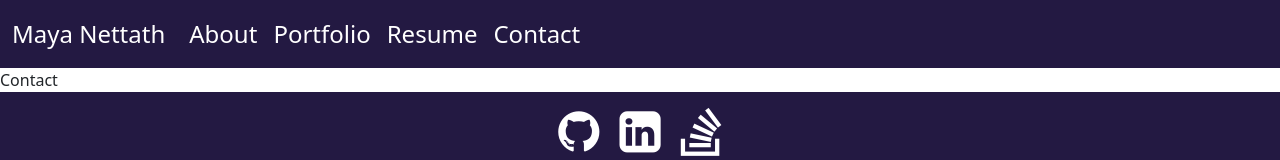
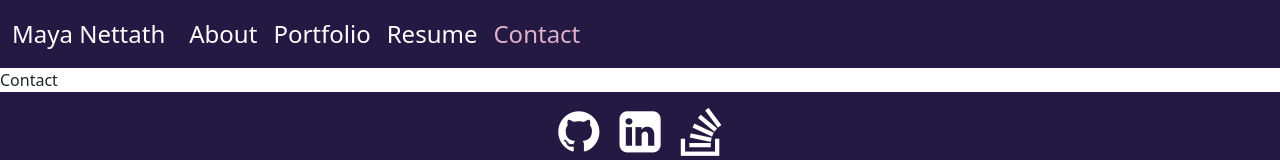
Before and after one commit to mnettath/react-portfolio, a React (Vite) app: page /contact in a window 1280 px wide. Shown: the top 160 px of the page. Built offline with nearby package versions, Linux system fonts and the light colour scheme.

Commit message:
debugged Nav.jsx, colors on nav bar change depending on which tab is active

```diff
--- a/src/App.css
+++ b/src/App.css
@@ -5,6 +5,17 @@
   font-size: 1.5rem;
 }
 
+/* Target the active link within the navbar */
+.navbar-nav .nav-link.active,
+.navbar-nav .nav-link.show {
+  color: #e0b1cb; /* Your custom color for active links */
+}
+
+/* Target all links within the navbar */
+.navbar-nav .nav-link {
+  color: white; /* Your custom color for inactive links */
+}
+
 .footer-icon {
   padding-right: 10px;
   padding-left: 10px;
--- a/src/components/Navigation.jsx
+++ b/src/components/Navigation.jsx
@@ -1,5 +1,5 @@
-import React from 'react'
-import { Link, useLocation } from 'react-router-dom';
+import React from "react";
+import { Link, useLocation } from "react-router-dom";
 
 function NavTabs() {
   const currentPage = useLocation().pathname;
@@ -11,7 +11,7 @@ function NavTabs() {
           to="/"
           // This is a conditional (ternary) operator that checks to see if the current page is "Home"
           // If it is, we set the current page to 'nav-link-active', otherwise we set it to 'nav-link'
-          className={currentPage === '/' ? 'nav-link active text-white' : 'nav-link text-white'}
+          className={currentPage === "/" ? "nav-link active" : "nav-link"}
         >
           About
         </Link>
@@ -20,7 +20,9 @@ function NavTabs() {
         <Link
           to="/portfolio"
           // Check to see if the currentPage is `Blog`, and if so we use the active link class from bootstrap. Otherwise, we set it to a normal nav-link
-          className={currentPage === '/Blog' ? 'nav-link active text-white' : 'nav-link text-white'}
+          className={
+            currentPage === "/portfolio" ? "nav-link active" : "nav-link"
+          }
         >
           Portfolio
         </Link>
@@ -29,7 +31,7 @@ function NavTabs() {
         <Link
           to="/resume"
           // Check to see if the currentPage is `Contact`, and if so we use the active link class from bootstrap. Otherwise, we set it to a normal nav-link
-          className={currentPage === '/Contact' ? 'nav-link active text-white' : 'nav-link text-white'}
+          className={currentPage === "/resume" ? "nav-link active" : "nav-link"}
         >
           Resume
         </Link>
@@ -38,7 +40,9 @@ function NavTabs() {
         <Link
           to="/contact"
           // Check to see if the currentPage is `Contact`, and if so we use the active link class from bootstrap. Otherwise, we set it to a normal nav-link
-          className={currentPage === '/Contact' ? 'nav-link active text-white' : 'nav-link text-white'}
+          className={
+            currentPage === "/contact" ? "nav-link active" : "nav-link"
+          }
         >
           Contact
         </Link>
```
